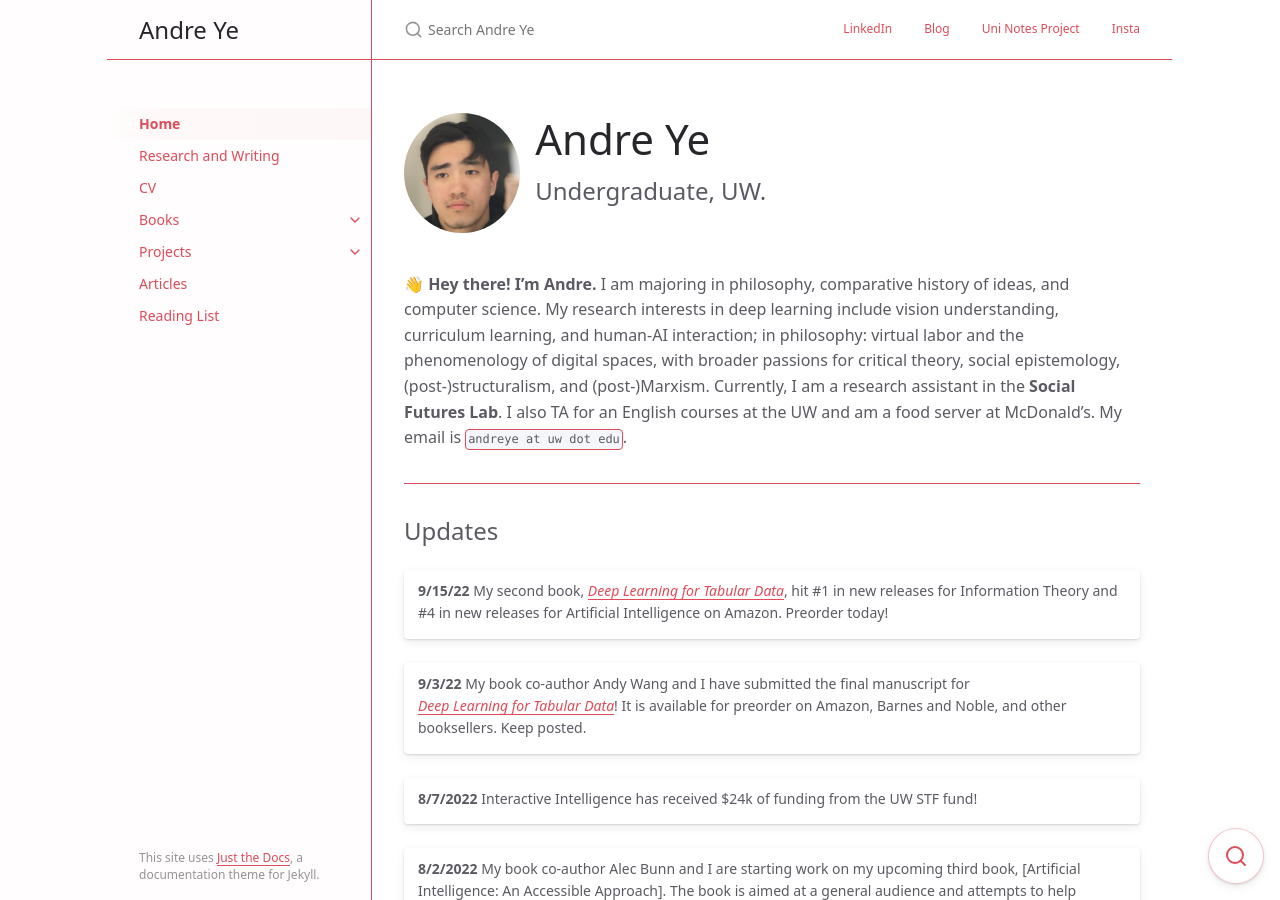
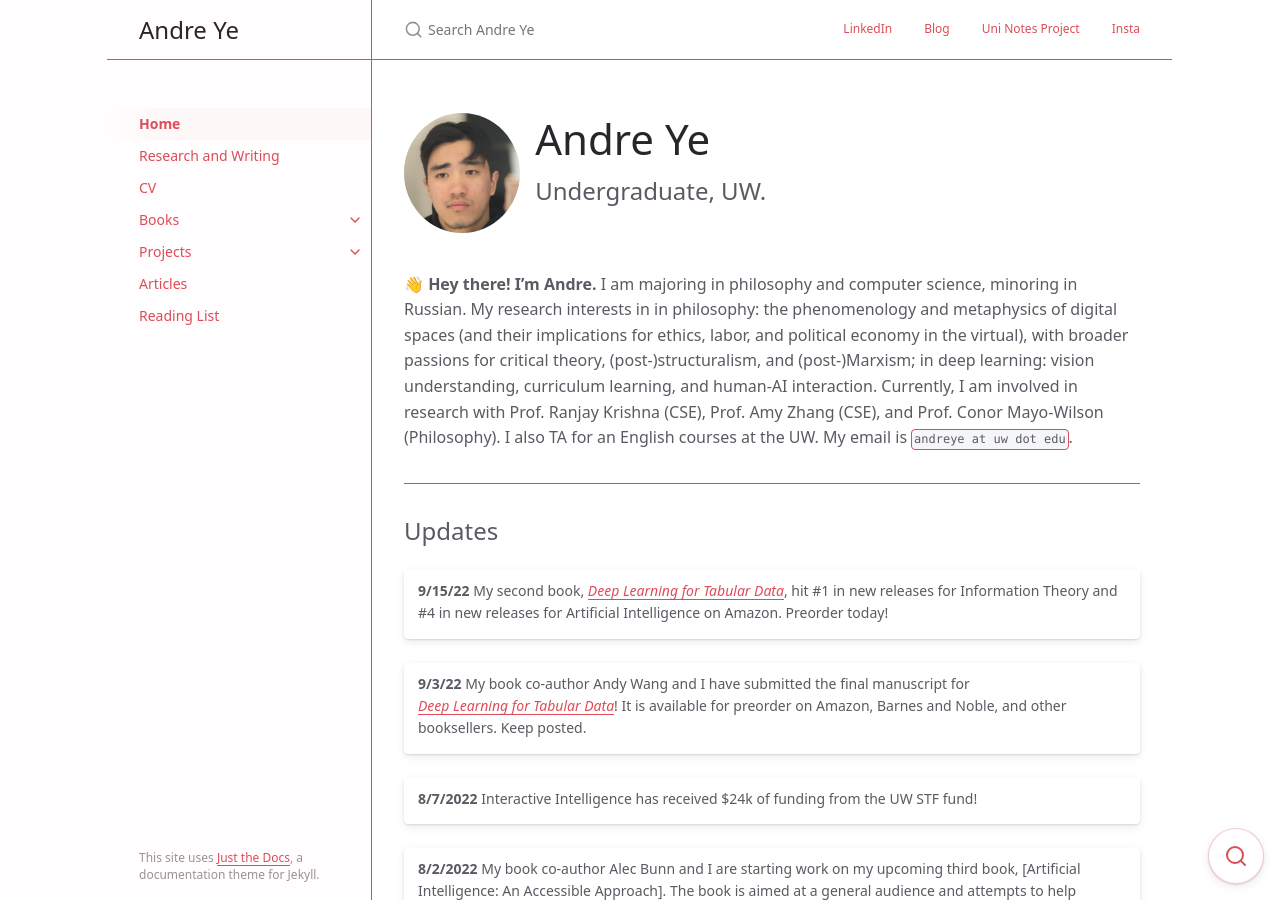
Before and after one commit to andre-ye/andre-ye.github.io-retired, a Jekyll site: the page built from index.md, in a window 1280 px wide and 900 px high. Built offline with Jekyll 4.4.1, drawn with Linux system fonts in a browser that asks for light colours; nearby versions of some CDN libraries.

Commit message:
Update index.md

```diff
--- a/index.md
+++ b/index.md
@@ -23,7 +23,7 @@ Undergraduate, UW.
 
 <br>
 
-**👋 Hey there! I'm Andre.** I am majoring in philosophy, comparative history of ideas, and computer science. My research interests in deep learning include vision understanding, curriculum learning, and human-AI interaction; in philosophy: virtual labor and the phenomenology of digital spaces, with broader passions for critical theory, social epistemology, (post-)structuralism, and (post-)Marxism. Currently, I am a research assistant in the **Social Futures Lab**. I also TA for an English courses at the UW and am a food server at McDonald's. My email is `andreye at uw dot edu`.
+**👋 Hey there! I'm Andre.** I am majoring in philosophy and computer science, minoring in Russian. My research interests in in philosophy: the phenomenology and metaphysics of digital spaces (and their implications for ethics, labor, and political economy in the virtual), with broader passions for critical theory, (post-)structuralism, and (post-)Marxism; in deep learning: vision understanding, curriculum learning, and human-AI interaction. Currently, I am involved in research with Prof. Ranjay Krishna (CSE), Prof. Amy Zhang (CSE), and Prof. Conor Mayo-Wilson (Philosophy). I also TA for an English courses at the UW. My email is `andreye at uw dot edu`.
 
 ---
 
```
